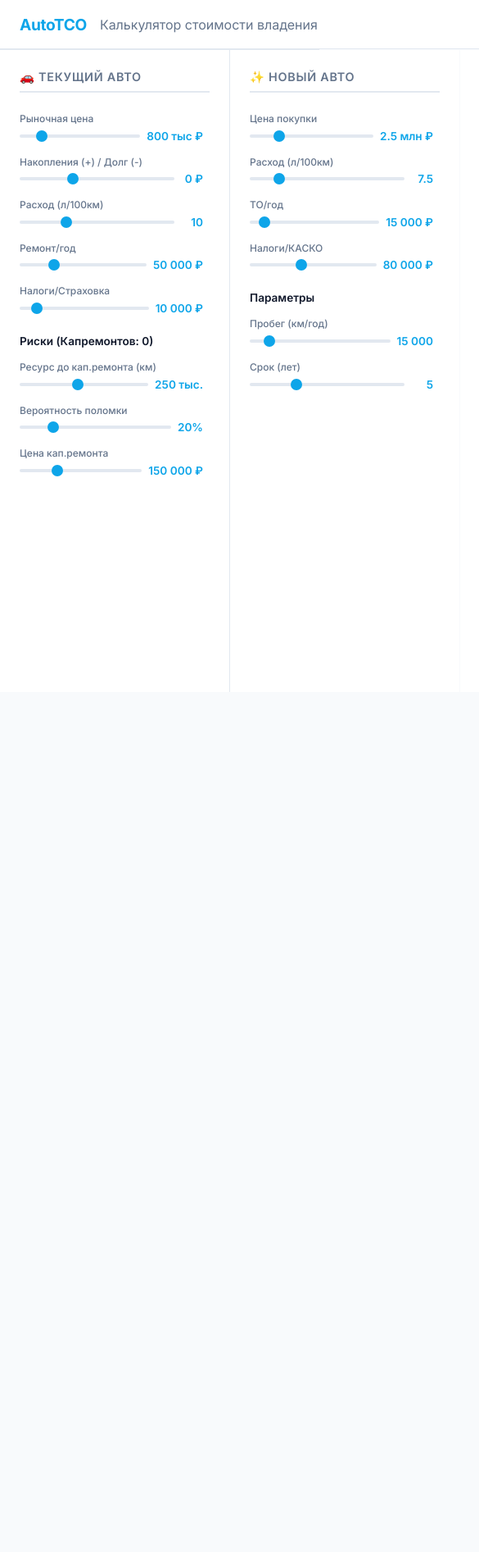
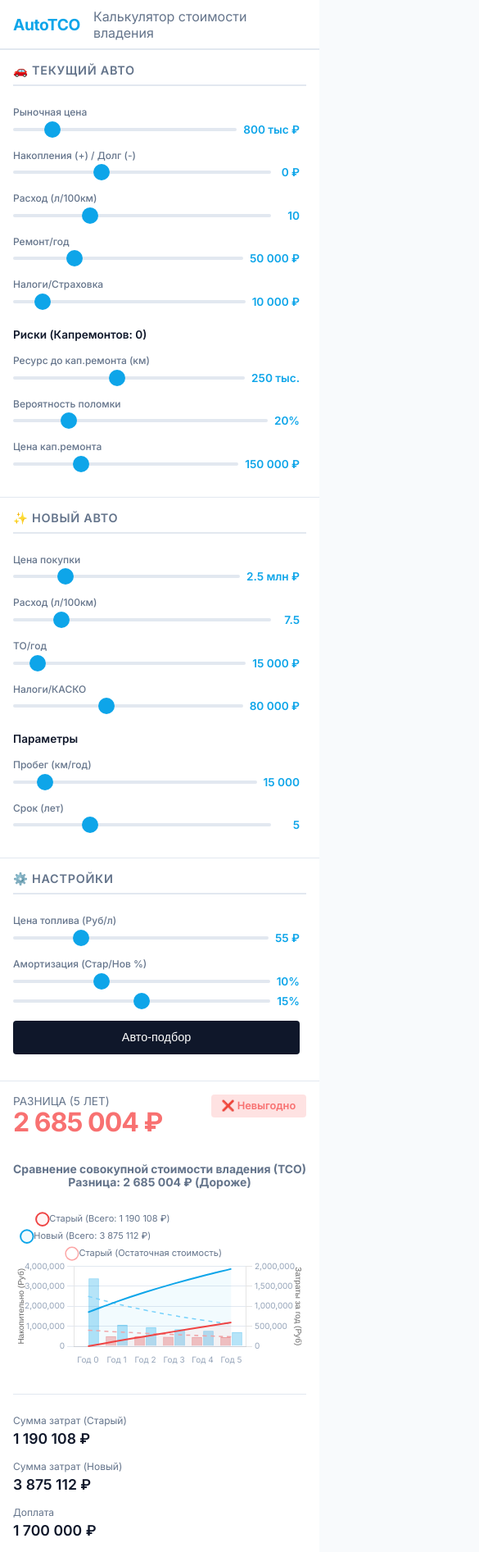
Before and after one commit to MiroAlexAI/car-cto, a website: page index.html in a window 390 px wide. Shown: the top 1893 px of the page at 82% size, 585 px wide, since content can reach past the window. Before the commit the page ends 844 px from the top, so only its background shows below. Drawn offline with nearby package versions, Linux system fonts and the light colour scheme.

Commit message:
Reload auto-check and graph plot

```diff
--- a/logic.js
+++ b/logic.js
@@ -18,7 +18,6 @@ const TCOLogic = {
             repairPrice,
             currentMileage,
             overhaulInterval,
-            capitalRate, // % Annual Interest
             // Old Car
             oldCons,
             oldMaint,
@@ -45,14 +44,15 @@ const TCOLogic = {
 
         const oldDeprRate = oldDepr / 100;
         const newDeprRate = newDepr / 100;
-        const capRate = (capitalRate || 0) / 100; // Capital Rate factor
 
         // Arrays for Chart
         const labels = [];
-        const oldData = [];
-        const newData = [];
-        const oldDeprData = [];
-        const newDeprData = [];
+        const oldData = []; // Cumulative
+        const newData = []; // Cumulative
+        const oldDeprData = []; // Asset Value
+        const newDeprData = []; // Asset Value
+        const oldAnnualData = []; // Annual Bar
+        const newAnnualData = []; // Annual Bar
 
         let cumOldSpend = 0;
         let cumNewSpend = 0;
@@ -67,7 +67,7 @@ const TCOLogic = {
             if (i === 0) {
                 // Year 0: Initial Start.
                 // Switching Cost is the immediate cash flow impact: New Price - (Old Price + Savings).
-                const switchCost = newPrice - (oldPrice + savings);
+                const switchCost = newPrice - (oldPrice + (savings || 0));
 
                 oldData.push(0);
                 newData.push(switchCost);
@@ -75,6 +75,10 @@ const TCOLogic = {
                 // Asset Values
                 oldDeprData.push(oldPrice);
                 newDeprData.push(newPrice);
+
+                // Annual Data (Year 0 impact)
+                oldAnnualData.push(0);
+                newAnnualData.push(switchCost);
             } else {
                 // 1. Overhaul Logic (Old Car)
                 const prevOdo = oldOdometer;
@@ -87,34 +91,34 @@ const TCOLogic = {
                     overhaulCount += repairsTriggered;
                 }
 
-                // 2. Capital Opportunity Cost (Lost Interest)
-                // Calculated on the value TIED UP in the car at the start of the year.
-                // For Old Car: currentOldVal
-                // For New Car: currentNewVal
-                const oldCapCost = currentOldVal * capRate;
-                const newCapCost = currentNewVal * capRate;
-
-                // 3. Depreciation
+                // 2. Depreciation
                 const oldDeprLoss = currentOldVal * oldDeprRate;
                 currentOldVal -= oldDeprLoss;
 
                 const newDeprLoss = currentNewVal * newDeprRate;
                 currentNewVal -= newDeprLoss;
 
-                // 4. Cumulative Spending Update
-                cumOldSpend += oldOpBase + thisYearOverhaulCost + oldCapCost;
-                cumNewSpend += newOpBase + newCapCost;
+                // 3. Cumulative Spending Update
+                cumOldSpend += oldOpBase + thisYearOverhaulCost;
+                cumNewSpend += newOpBase;
 
-                // 5. Total Loss Calculation
-                // Loss = Cumulative Cash Out (Expenses + Capital) + Loss of Asset Value (Depreciation)
+                // 4. Annual Loss Calculation (for Bars)
+                const annualOldLoss = oldOpBase + thisYearOverhaulCost + oldDeprLoss;
+                const annualNewLoss = newOpBase + newDeprLoss;
+
+                oldAnnualData.push(annualOldLoss);
+                newAnnualData.push(annualNewLoss);
+
+                // 5. Total Loss Calculation (Cumulative)
+                // Loss = Cumulative Cash Out (Expenses) + Loss of Asset Value (Depreciation)
                 // Note: oldPrice - currentOldVal = Total Depreciation so far.
 
                 const totalOldLoss = cumOldSpend + (oldPrice - currentOldVal);
 
                 // For New: We include the initial Switch Cost in the "Spending".
                 // SwitchCost = NewPrice - (OldPrice + Savings).
-                // Total New Loss = SwitchCost + Ops/Cap Spending + Depreciation.
-                const switchCost = newPrice - (oldPrice + savings);
+                // Total New Loss = SwitchCost + Ops Spending + Depreciation.
+                const switchCost = newPrice - (oldPrice + (savings || 0));
                 const totalNewLoss = switchCost + cumNewSpend + (newPrice - currentNewVal);
 
                 oldData.push(totalOldLoss);
@@ -131,16 +135,18 @@ const TCOLogic = {
             newData,
             oldDeprData,
             newDeprData,
+            oldAnnualData,
+            newAnnualData,
             finalOld: oldData[years],
             finalNew: newData[years],
             overhaulCount,
             diff: newData[years] - oldData[years]
         };
     },
+
     /**
      * Calculates optimization recommendations
-     * @param {Object} data - Input data object
-     * @returns {Object} - Recommendation result
+     * Used for "Auto-pick" feature
      */
     optimize: function (data) {
         const {
@@ -150,25 +156,18 @@ const TCOLogic = {
             breakdownProb,
             repairPrice,
             overhaulInterval,
-            capitalRate,
             oldCons,
             oldMaint,
             oldTax,
             oldPrice,
             oldDepr,
-            newCons,
-            newMaint,
-            newTax,
-            newDepr, // %
-            newPrice
+            newDepr, // % Global setting for New Car Depreciation
+            newPrice // We use this only for the Consumption calc part (which is secondary now)
         } = data;
 
-        const capRate = (capitalRate || 0) / 100;
-
         // --- 1. Calculate Accurate Old TCO (Simulation) ---
-        // We must replicate the loop to catch Overhauls and declining Asset Value for Capital Cost
         let simOldVal = oldPrice;
-        let simOldOdo = 0; // Relative start
+        let simOldOdo = 0;
         let simOldSpend = 0;
         const oldDeprRate = oldDepr / 100;
 
@@ -183,94 +182,68 @@ const TCOLogic = {
             let overhaulCost = 0;
             if (repairs > 0) overhaulCost = repairs * repairPrice;
 
-            // Capital Cost (on Start of Year Value)
-            const capCost = simOldVal * capRate;
-
             // Depreciation
             const deprLoss = simOldVal * oldDeprRate;
             simOldVal -= deprLoss;
 
-            // Total Spend
-            simOldSpend += oldAnnualFixed + oldFuelYear + overhaulCost + capCost;
+            // Total Spend (No Capital Cost)
+            simOldSpend += oldAnnualFixed + oldFuelYear + overhaulCost;
         }
 
-        // Total Old Loss = Spend + TotalDepreciation
         const oldTotalDepr = oldPrice - simOldVal;
         const oldTCO = simOldSpend + oldTotalDepr;
 
 
-        // --- 2. Solve for Max Price (Target: NewTCO <= OldTCO) ---
-        // NewTCO = Ops + CapitalCost + Depreciation
-        // Ops is fixed (excluding Price)
-        const newOpYear = ((mileage / 100) * newCons * fuelPrice) + newMaint + newTax;
-        const newOpsTotal = newOpYear * years;
+        // --- 2. Solve for Max Price based on TARGET SPECS ---
+        // Constraint: New TCO <= Old TCO
+        // Target Specifications:
+        // Cons = OldCons * 0.9 (-10%)
+        // Maint = OldMaint * 0.85 (-15%)
+        // Tax = OldTax (Assumed same)
+        // Risks = 0 (Assumed new car reliability)
 
-        // Remaining Budget for (Capital + Depreciation)
-        const budgetForAsset = oldTCO - newOpsTotal;
+        const targetCons = oldCons * 0.9;
+        const targetMaint = oldMaint * 0.85;
+        const targetTax = oldTax;
 
-        // We need to express Capital + Depreciation as function of Price (P)
-        // DeprTotal = P * (1 - (1-r)^n)
-        // CapitalTotal approx = Sum of (Value_i * CapRate).
-        // Value_i decays.
-        // Exact sum of Value_i over n years (geometric series):
-        // P * Sum((1-r)^k) for k=0 to n-1
-        // Let D = (1 - newDepr/100)
-        // SumVal = P * (1 - D^n) / (1 - D)
-        // TotalCapCost = SumVal * CapRate
+        // New Ops Annual
+        const targetFuelYear = (mileage / 100) * targetCons * fuelPrice;
+        const targetAnnualOps = targetFuelYear + targetMaint + targetTax;
 
-        // So: Cost_Asset = (P * DeprFactor) + (P * CapFactor * CapRate)
-        // Cost_Asset = P * (DeprFactor + CapFactor*CapRate)
+        const newOpsTotal = targetAnnualOps * years;
 
+        // Remaining Budget for Depreciation
+        // OldTCO = NewOpsTotal + NewTotalDepreciation
+        // NewTotalDepr = OldTCO - NewOpsTotal
+        const allowedDeprTotal = oldTCO - newOpsTotal;
+
+        // NewTotalDepr = Price * DeprFactor
+        // DeprFactor = 1 - (1-rate)^n
         const newDeprRate = newDepr / 100;
         const decay = 1 - newDeprRate;
-        const deprFactor = 1 - Math.pow(decay, years); // % of Price lost
-
-        // Geometric sum for Capital Cost base
-        let geomSum = 0;
-        if (newDeprRate === 0) {
-            geomSum = years;
-        } else {
-            geomSum = (1 - Math.pow(decay, years)) / (1 - decay);
-        }
-        const capitalFactor = geomSum * capRate;
-
-        // Solve: P * (deprFactor + capitalFactor) = budgetForAsset
-        // P = budgetForAsset / (deprFactor + capitalFactor)
+        const deprFactor = 1 - Math.pow(decay, years);
 
         let recPrice = 0;
-        if (budgetForAsset > 0) {
-            recPrice = budgetForAsset / (deprFactor + capitalFactor);
+        if (allowedDeprTotal > 0 && deprFactor > 0) {
+            recPrice = allowedDeprTotal / deprFactor;
         }
 
-        // --- 3. Solve for Target Consumption (recCons) ---
-        // Fixed Price (User Input)
-        // NewTCO = (Fuel + FixedMaint) * Years + FixedDepr + FixedCapCost
-
-        // Calculate costs for the specific New Price entered by user
-        const fixedNewDeprTotal = newPrice * deprFactor;
-        const fixedNewCapTotal = newPrice * capitalFactor;
-        const fixedMaintTotal = (newMaint + newTax) * years;
-
-        const maxFuelTotal = oldTCO - fixedMaintTotal - fixedNewDeprTotal - fixedNewCapTotal;
-
-        let recCons = 0;
-        if (maxFuelTotal > 0) {
-            const maxFuelYear = maxFuelTotal / years;
-            // FuelCost = (Mileage/100) * Cons * FuelPrice
-            // Cons = (FuelCost * 100) / (Mileage * FuelPrice)
-            recCons = (maxFuelYear * 100) / (mileage * fuelPrice);
-        }
+        // --- 3. Recommendation Text Data ---
+        // We pass back the simulated improvements
 
         return {
             recPrice,
-            recCons,
+            // We return 0 for recCons because we enforced a strict target (Old - 10%)
+            // but we can return the TARGET Cons to display it.
+            recCons: targetCons,
             params: {
                 years,
                 mileage,
                 oldTCO,
-                oldOpYear: oldAnnualFixed + oldFuelYear, // Average ref
-                newOpYear,
-                deprFactor
+                oldOpYear: oldAnnualFixed + oldFuelYear,
+                newOpYear: targetAnnualOps,
+                deprFactor,
+                targetMaint
             }
         };
     }
--- a/script.js
+++ b/script.js
@@ -24,9 +24,6 @@ const inputs = {
     newConsumption: document.getElementById('new-consumption'),
     newMaintenance: document.getElementById('new-maintenance'),
     newTax: document.getElementById('new-tax'),
-
-    // Eco
-    capitalRate: document.getElementById('capital-rate'),
 };
 
 const displays = {
@@ -52,7 +49,6 @@ const displays = {
 
     oldDepr: document.getElementById('old-depr-val'),
     newDepr: document.getElementById('new-depr-val'),
-    capitalRate: document.getElementById('capital-rate-val'),
 
     // Results in UI
     resYears: document.getElementById('res-years'),
@@ -126,7 +122,6 @@ function updateDisplays() {
 
     if (displays.oldDepr) displays.oldDepr.textContent = inputs.oldDepr.value + '%';
     if (displays.newDepr) displays.newDepr.textContent = inputs.newDepr.value + '%';
-    if (displays.capitalRate) displays.capitalRate.textContent = inputs.capitalRate.value + '%';
 
     if (displays.resYears) displays.resYears.textContent = inputs.years.value;
 }
@@ -177,7 +172,6 @@ function getInputs() {
         newMaint: parseInt(inputs.newMaintenance.value),
         newTax: parseInt(inputs.newTax.value),
         newDepr: parseFloat(inputs.newDepr.value),
-        capitalRate: parseFloat(inputs.capitalRate.value),
     };
 }
 
@@ -248,20 +242,17 @@ function optimize() {
     }
 
     // Concise Summary parameters
-    const p = res.params;
     const summaryHtml = `
         <span style="font-size:0.85em; color:var(--text-secondary); display:block; margin-top:0.5rem; border-top:1px solid #dfe7ef; padding-top:0.5rem">
-          <strong>Учтено (${years} лет):</strong><br>
-          Пробег: ${data.mileage} км/год<br>
-          Старый TCO: ${formatMoney(p.oldTCO)}<br>
-          Риски: ${data.breakdownProb}% (Ремонт ${formatMoney(data.repairPrice)})<br>
-          Риски: ${data.breakdownProb}% (Ремонт ${formatMoney(data.repairPrice)})<br>
-          Амортизация: Старый ${data.oldDepr}%, Новый ${data.newDepr}%<br>
-          Упущенная выгода (ставка): ${data.capitalRate}%
+          <strong>Условия "Идеального Нового":</strong><br>
+          • Риски поломок: 0%<br>
+          • Расход топлива: ${p.newOpYear ? (inputs.oldConsumption.value * 0.9).toFixed(1) : '-'} л/100км (-10%)<br>
+          • Обслуживание: -15% от старого<br>
+          • Амортизация: ${inputs.newDepr.value}% в год
         </span>
     `;
 
-    displays.optText.innerHTML = `Чтобы выйти в ноль за ${years} лет:` + summaryHtml;
+    displays.optText.innerHTML = `Если новый авто будет надежнее и экономичнее:` + summaryHtml;
 
     // Scroll to it
     displays.optResult.scrollIntoView({ behavior: 'smooth' });
@@ -269,7 +260,7 @@ function optimize() {
 
 function updateChart(result) {
     const ctx = document.getElementById('costChart').getContext('2d');
-    const { labels, oldData, newData, oldDeprData, newDeprData, finalOld, finalNew } = result;
+    const { labels, oldData, newData, oldDeprData, newDeprData, finalOld, finalNew, oldAnnualData, newAnnualData } = result;
 
     if (chart) {
         chart.destroy();
@@ -286,9 +277,6 @@ function updateChart(result) {
     const diffVal = finalNew - finalOld;
     const diffLabel = `Разница: ${formatMoney(diffVal)} ${diffVal > 0 ? '(Дороже)' : '(Дешевле)'}`;
 
-    // We add difference to the chart title or subtitle if possible, or append to legend
-    // Chart.js 3+ supports subtitles. Let's try adding it to title first line.
-
     chart = new Chart(ctx, {
         type: 'line',
         data: {
@@ -303,7 +291,8 @@ function updateChart(result) {
                     pointRadius: 0,
                     pointHoverRadius: 4,
                     tension: 0.4,
-                    fill: true
+                    fill: true,
+                    yAxisID: 'y'
                 },
                 {
                     label: newLabel,
@@ -314,7 +303,8 @@ function updateChart(result) {
                     pointRadius: 0,
                     pointHoverRadius: 4,
                     tension: 0.4,
-                    fill: true
+                    fill: true,
+                    yAxisID: 'y'
                 },
                 {
                     label: 'Старый (Остаточная стоимость)',
@@ -325,7 +315,8 @@ function updateChart(result) {
                     borderWidth: 1.5,
                     pointRadius: 0,
                     tension: 0.4,
-                    fill: false
+                    fill: false,
+                    yAxisID: 'y'
                 },
                 {
                     label: 'Новый (Остаточная стоимость)',
@@ -336,7 +327,27 @@ function updateChart(result) {
                     borderWidth: 1.5,
                     pointRadius: 0,
                     tension: 0.4,
-                    fill: false
+                    fill: false,
+                    yAxisID: 'y'
+                },
+                // Bar Charts for Annual Costs
+                {
+                    type: 'bar',
+                    label: 'Старый (Расход/год)',
+                    data: oldAnnualData,
+                    backgroundColor: 'rgba(239, 68, 68, 0.3)',
+                    borderColor: 'rgba(239, 68, 68, 0.5)',
+                    borderWidth: 1,
+                    yAxisID: 'y1'
+                },
+                {
+                    type: 'bar',
+                    label: 'Новый (Расход/год)',
+                    data: newAnnualData,
+                    backgroundColor: 'rgba(14, 165, 233, 0.3)',
+                    borderColor: 'rgba(14, 165, 233, 0.5)',
+                    borderWidth: 1,
+                    yAxisID: 'y1'
                 }
             ]
         },
@@ -372,16 +383,13 @@ function updateChart(result) {
                     bodyColor: '#f8fafc',
                     padding: 10,
                     cornerRadius: 4,
-                    displayColors: false,
+                    // displayColors: false, // Turn on to see bar vs line colors
                     callbacks: {
                         label: function (context) {
                             let label = context.dataset.label || '';
-                            // Remove totals from legend label for cleaner tooltip if needed, but keeping it is fine.
-                            // Simplified label for tooltip to avoid clutter?
                             if (label.includes('(')) {
                                 label = label.split('(')[0].trim();
                             }
-
                             if (label) {
                                 label += ': ';
                             }
@@ -395,12 +403,29 @@ function updateChart(result) {
             },
             scales: {
                 y: {
+                    type: 'linear',
+                    display: true,
+                    position: 'left',
                     title: {
                         display: true,
-                        text: 'Затраты накопительно (Руб)',
+                        text: 'Накопительно (Руб)',
                         font: { size: 10 }
                     },
                     grid: { color: '#e2e8f0', drawBorder: false },
+                    ticks: { color: '#94a3b8', font: { family: 'Inter', size: 10 } }
+                },
+                y1: {
+                    type: 'linear',
+                    display: true,
+                    position: 'right',
+                    title: {
+                        display: true,
+                        text: 'Затраты за год (Руб)',
+                        font: { size: 10 }
+                    },
+                    grid: {
+                        drawOnChartArea: false // only want the grid lines for one axis to show up
+                    },
                     ticks: { color: '#94a3b8', font: { family: 'Inter', size: 10 } }
                 },
                 x: {
--- a/style.css
+++ b/style.css
@@ -297,3 +297,73 @@ input[type="range"]::-webkit-slider-thumb {
     font-weight: 600;
     color: var(--text-primary);
 }
+
+/* Mobile/Tablet Responsiveness */
+@media (max-width: 1100px) {
+    body {
+        height: auto;
+        overflow-y: auto;
+    }
+
+    .dashboard-wrapper {
+        grid-template-columns: 1fr 1fr;
+        grid-template-rows: auto auto; /* Header + Content */
+        min-height: 100vh;
+        height: auto;
+        overflow: visible;
+    }
+
+    /* Header spans full width */
+    .header {
+        grid-column: 1 / -1;
+    }
+
+    /* Results take full width at bottom for generic tablet */
+    .col-results {
+        grid-column: 1 / -1;
+        min-height: 500px;
+    }
+}
+
+@media (max-width: 768px) {
+    .dashboard-wrapper {
+        display: flex;
+        flex-direction: column;
+    }
+
+    .header {
+        padding: 0 1rem;
+        min-height: 60px;
+    }
+
+    .panel {
+        padding: 1rem;
+        /* Remove fixed height scrolling behavior on mobile */
+        height: auto;
+        overflow: visible;
+    }
+
+    .scroll-area {
+        overflow: visible;
+    }
+
+    /* Make stats footer stack on very small screens */
+    .stats-footer {
+        grid-template-columns: 1fr;
+        gap: 1rem;
+    }
+
+    .diff-value {
+        font-size: 2rem;
+    }
+
+    .chart-wrapper {
+        min-height: 250px;
+    }
+
+    /* Optimize buttons for touch */
+    input[type="range"]::-webkit-slider-thumb {
+        width: 20px;
+        height: 20px;
+    }
+}
```
Also changed, not shown: index.html (+4 -11 lines).
